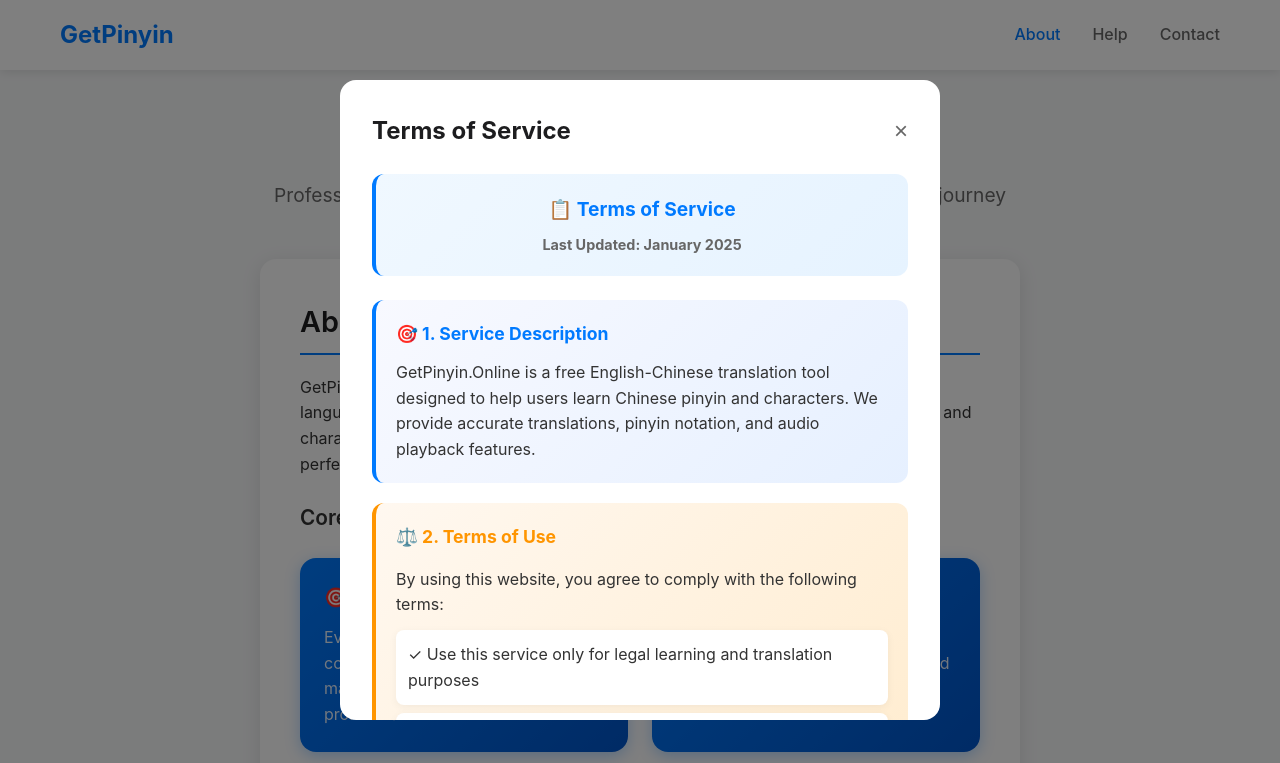
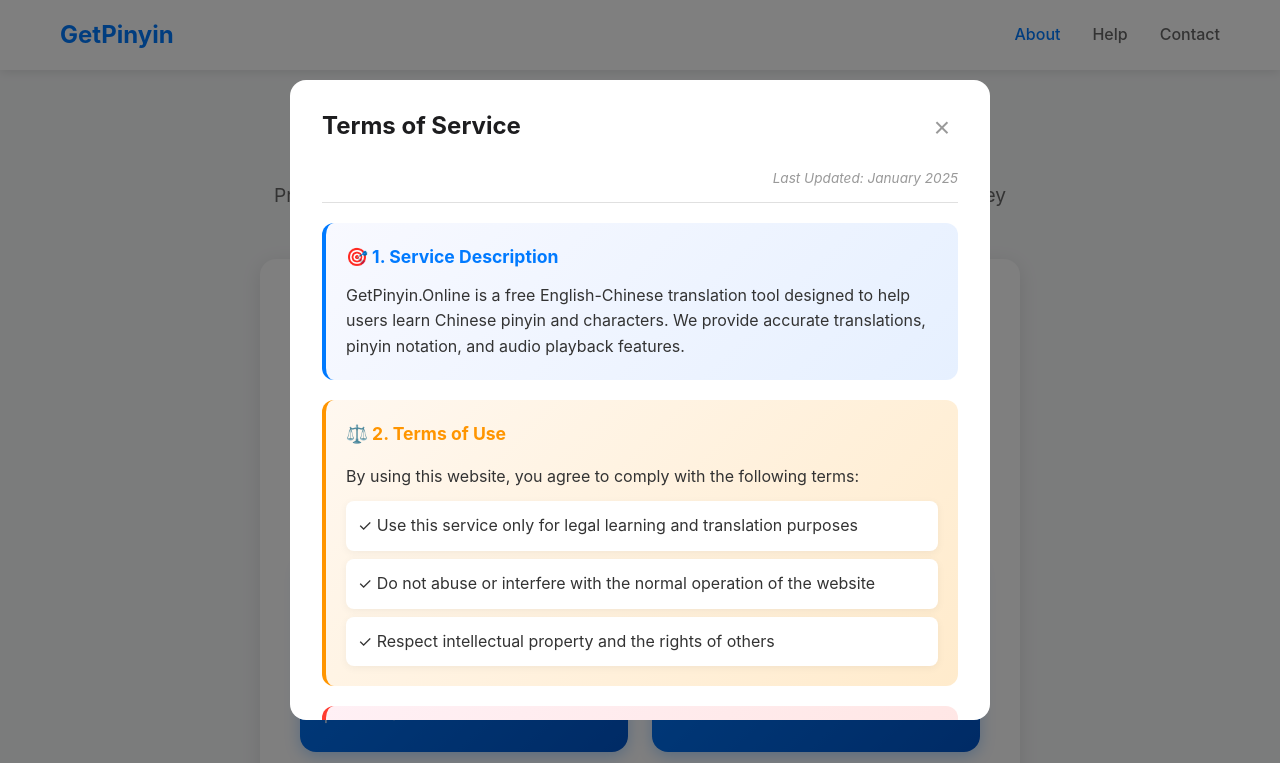
Before and after one commit to smilezjjzjj/getpinyin.online, a plain HTML site: page about.html in a window 1280 px wide. Both pictures are taken after a click on the link "Terms of Service". Shown: the top 763 px of the page. Drawn offline with Linux system fonts and the light colour scheme.

Commit message:
Update about.html

```diff
--- a/about.html
+++ b/about.html
@@ -361,10 +361,10 @@
 
   <!-- Modal for Help -->
   <div id="modal" style="display: none; position: fixed; top: 0; left: 0; width: 100%; height: 100%; background: rgba(0,0,0,0.5); z-index: 10000;">
-    <div style="position: absolute; top: 50%; left: 50%; transform: translate(-50%, -50%); background: white; border-radius: 16px; padding: 32px; max-width: 600px; max-height: 80vh; overflow-y: auto;">
-      <div style="display: flex; justify-content: space-between; align-items: center; margin-bottom: 24px;">
-        <h2 id="modalTitle" style="margin: 0; color: #1d1d1f;"></h2>
-        <button onclick="closeModal()" style="background: none; border: none; font-size: 24px; cursor: pointer; color: #666;">&times;</button>
+    <div style="position: absolute; top: 50%; left: 50%; transform: translate(-50%, -50%); background: white; border-radius: 16px; padding: 32px; max-width: 700px; width: 90vw; max-height: 80vh; overflow-y: auto;">
+      <div style="display: flex; justify-content: space-between; align-items: flex-start; margin-bottom: 24px;">
+        <h2 id="modalTitle" style="margin: 0; color: #1d1d1f; font-size: 1.5rem; line-height: 1.2;"></h2>
+        <button onclick="closeModal()" style="background: none; border: none; font-size: 28px; cursor: pointer; color: #999; width: 32px; height: 32px; display: flex; align-items: center; justify-content: center; border-radius: 50%; transition: all 0.2s ease; margin-left: 16px; flex-shrink: 0;" onmouseover="this.style.backgroundColor='#f0f0f0'; this.style.color='#666';" onmouseout="this.style.backgroundColor='transparent'; this.style.color='#999';">&times;</button>
       </div>
       <div id="modalContent" style="color: #666; line-height: 1.6;"></div>
     </div>
@@ -396,9 +396,8 @@
     function showTerms() {
       const content = `
         <div style="max-width: 100%; overflow-x: hidden;">
-          <div style="background: linear-gradient(135deg, #f0f8ff, #e6f3ff); padding: 20px; border-radius: 12px; margin-bottom: 24px; text-align: center; border-left: 4px solid #007aff;">
-            <h4 style="color: #007aff; margin: 0 0 8px 0; font-size: 1.2rem;">📋 Terms of Service</h4>
-            <p style="margin: 0; color: #666; font-size: 0.9rem;"><strong>Last Updated: January 2025</strong></p>
+          <div style="text-align: right; margin-bottom: 20px; padding-bottom: 12px; border-bottom: 1px solid #e0e0e0;">
+            <p style="margin: 0; color: #999; font-size: 0.85rem; font-style: italic;">Last Updated: January 2025</p>
           </div>
 
           <div style="background: linear-gradient(135deg, #f8f9ff, #e6f0ff); padding: 20px; border-radius: 12px; margin-bottom: 20px; border-left: 4px solid #007aff;">
@@ -450,9 +449,8 @@
     function showPrivacy() {
       const content = `
         <div style="max-width: 100%; overflow-x: hidden;">
-          <div style="background: linear-gradient(135deg, #f0f8ff, #e6f3ff); padding: 20px; border-radius: 12px; margin-bottom: 24px; text-align: center; border-left: 4px solid #007aff;">
-            <h4 style="color: #007aff; margin: 0 0 8px 0; font-size: 1.2rem;">🔒 Privacy Policy</h4>
-            <p style="margin: 0; color: #666; font-size: 0.9rem;"><strong>Last Updated: January 2025</strong></p>
+          <div style="text-align: right; margin-bottom: 20px; padding-bottom: 12px; border-bottom: 1px solid #e0e0e0;">
+            <p style="margin: 0; color: #999; font-size: 0.85rem; font-style: italic;">Last Updated: January 2025</p>
           </div>
 
           <div style="background: linear-gradient(135deg, #f8f9ff, #e6f0ff); padding: 20px; border-radius: 12px; margin-bottom: 20px; border-left: 4px solid #007aff;">
```
